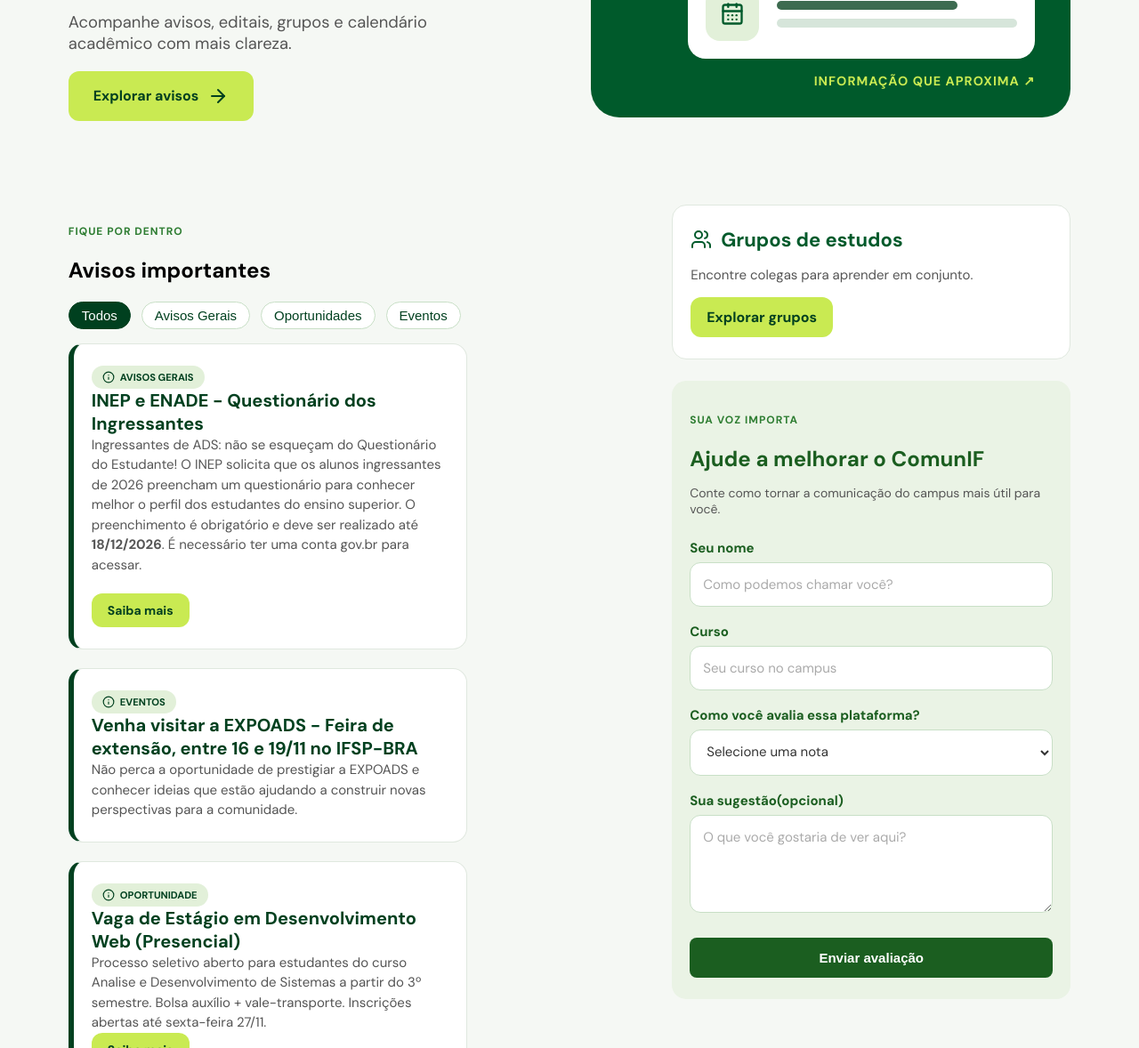
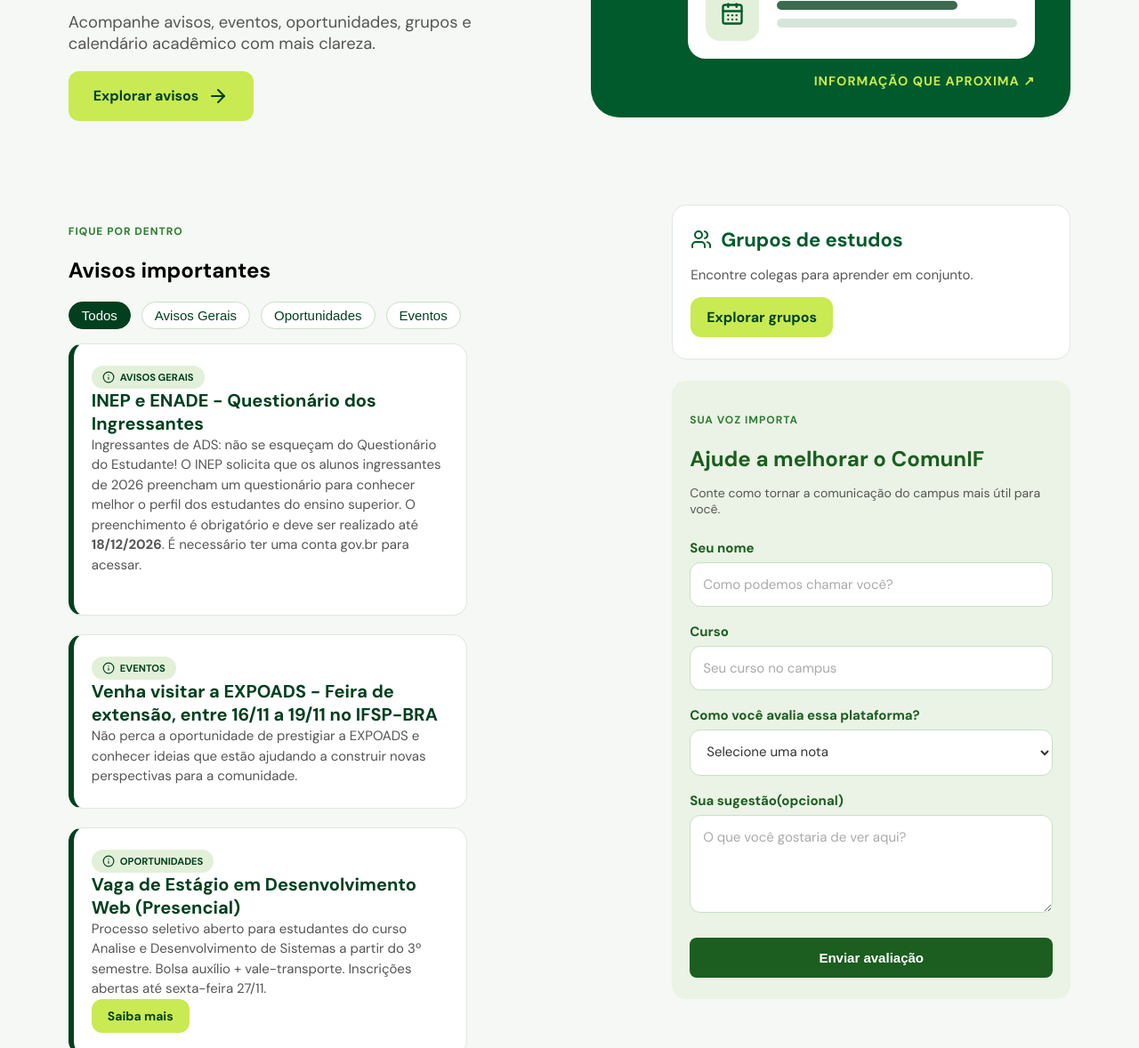
Before and after one commit to marianabraga97/ComunIF, a plain HTML site: page index.html in a window 1280 px wide. Shown: the part 362-1540 px from the top of the page at 89% size. Drawn offline with nearby package versions, Linux system fonts and the light colour scheme.

Commit message:
Refactor index.html for improved layout and content
Updated the content and structure of the index.html file to enhance clarity and improve the user interface.

```diff
--- a/index.html
+++ b/index.html
@@ -34,7 +34,7 @@
       <div class="hero-texto">
         <span class="selo">Um campus mais conectado</span>
         <h1>Tudo o que importa no campus, em um só lugar.</h1>
-        <p>Acompanhe avisos, editais, grupos e calendário acadêmico com mais clareza.</p>
+        <p>Acompanhe avisos, eventos, oportunidades, grupos e calendário acadêmico com mais clareza.</p>
         <a href="#avisos" class="btn-principal"> Explorar avisos <i data-lucide="arrow-right"></i></a>
       </div>
       <div class="hero-visual">
@@ -76,13 +76,13 @@
             <p class="descricao-aviso">Ingressantes de ADS: não se esqueçam do Questionário do Estudante!
               O INEP solicita que os alunos ingressantes de 2026 preencham um questionário para conhecer melhor o perfil dos estudantes do ensino superior. O preenchimento é obrigatório e deve ser realizado até <strong>18/12/2026</strong>. É necessário ter uma conta gov.br para acessar.</p>
             <br>
-            <a href="https://www.gov.br/pt-br" target="_blank" class="btn-aviso">Saiba mais</a>
+            <!-- <a href="https://www.gov.br/pt-br" target="_blank" class="btn-aviso">Saiba mais</a> --->
           </div>
           <br>
           <div class="aviso-card">
             <span class="selo2"><i data-lucide="info"></i> EVENTOS</span>
 
-            <h3 class="titulo-aviso"> Venha visitar a EXPOADS - Feira de extensão, entre 16 e 19/11 no IFSP-BRA</h3>
+            <h3 class="titulo-aviso"> Venha visitar a EXPOADS - Feira de extensão, entre 16/11 a 19/11 no IFSP-BRA</h3>
 
             <p class="descricao-aviso">Não perca a oportunidade de prestigiar a EXPOADS e conhecer ideias que estão ajudando a construir novas perspectivas para a comunidade.</p>
 
@@ -91,7 +91,7 @@
           </div>
           <br>
           <div class="aviso-card">
-            <span class="selo2"><i data-lucide="info"></i>OPORTUNIDADE</span>
+            <span class="selo2"><i data-lucide="info"></i>OPORTUNIDADES</span>
 
             <h3 class="titulo-aviso">Vaga de Estágio em Desenvolvimento Web (Presencial)</h3>
 
```
